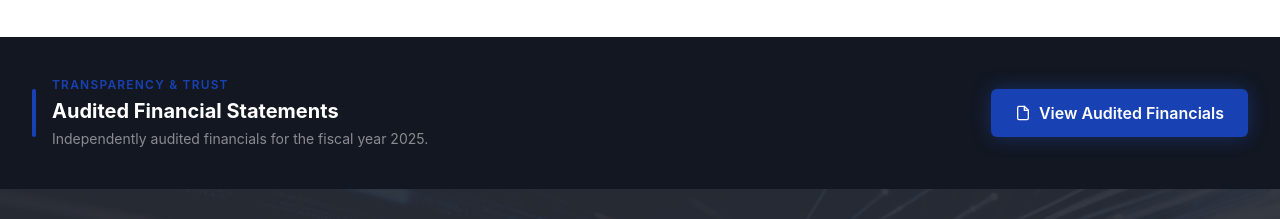
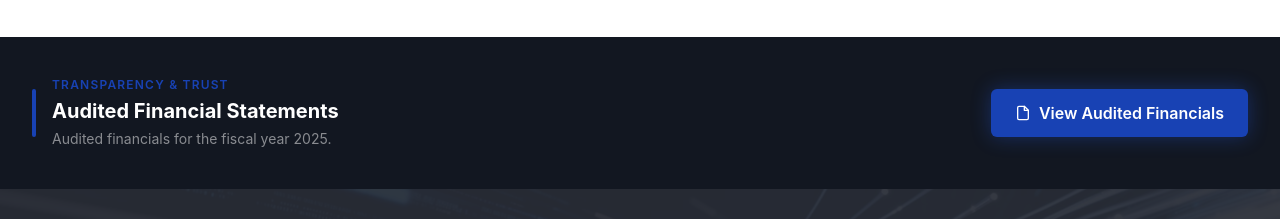
Before and after one commit to amcbey/techspeed-landing, a React (Vite) app: page / in a window 1280 px wide. Shown: the part 1420-1639 px from the top of the page. Built offline with nearby package versions, Linux system fonts and the light colour scheme; no server answers; the HTML template or start-up script is replaced by a standard one.

Commit message:
Remove 'independently' from financial statements banner
Co-Authored-By: Claude Sonnet 4.6 <noreply@anthropic.com>

```diff
--- a/src/pages/Index.tsx
+++ b/src/pages/Index.tsx
@@ -31,7 +31,7 @@ const Index = () => {
                 <div>
                   <p className="text-xs font-semibold tracking-widest uppercase text-primary mb-1">Transparency & Trust</p>
                   <h3 className="text-xl font-bold text-white">Audited Financial Statements</h3>
-                  <p className="text-white/50 text-sm mt-1">Independently audited financials for the fiscal year 2025.</p>
+                  <p className="text-white/50 text-sm mt-1">Audited financials for the fiscal year 2025.</p>
                 </div>
               </div>
               <a
```
